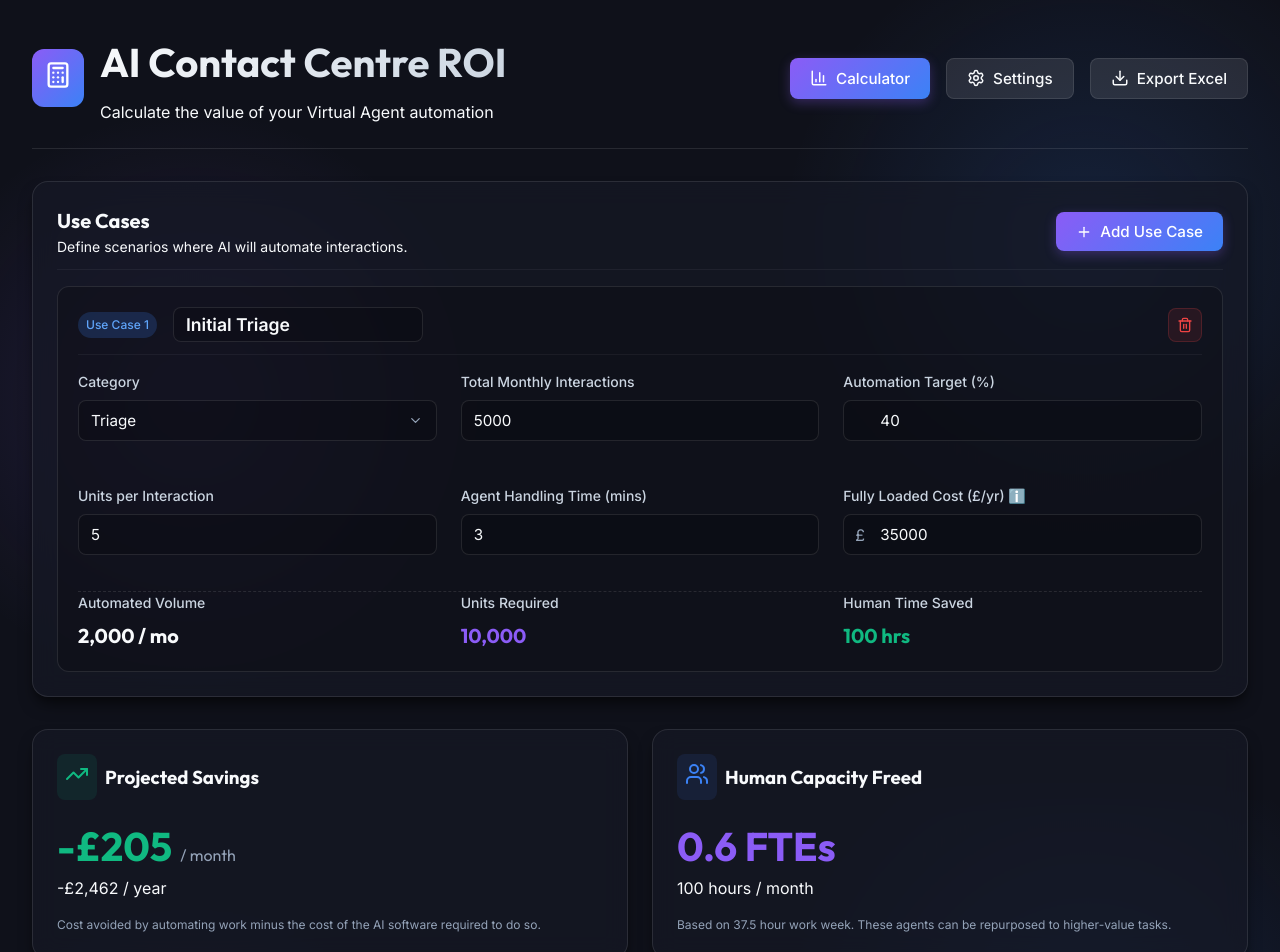
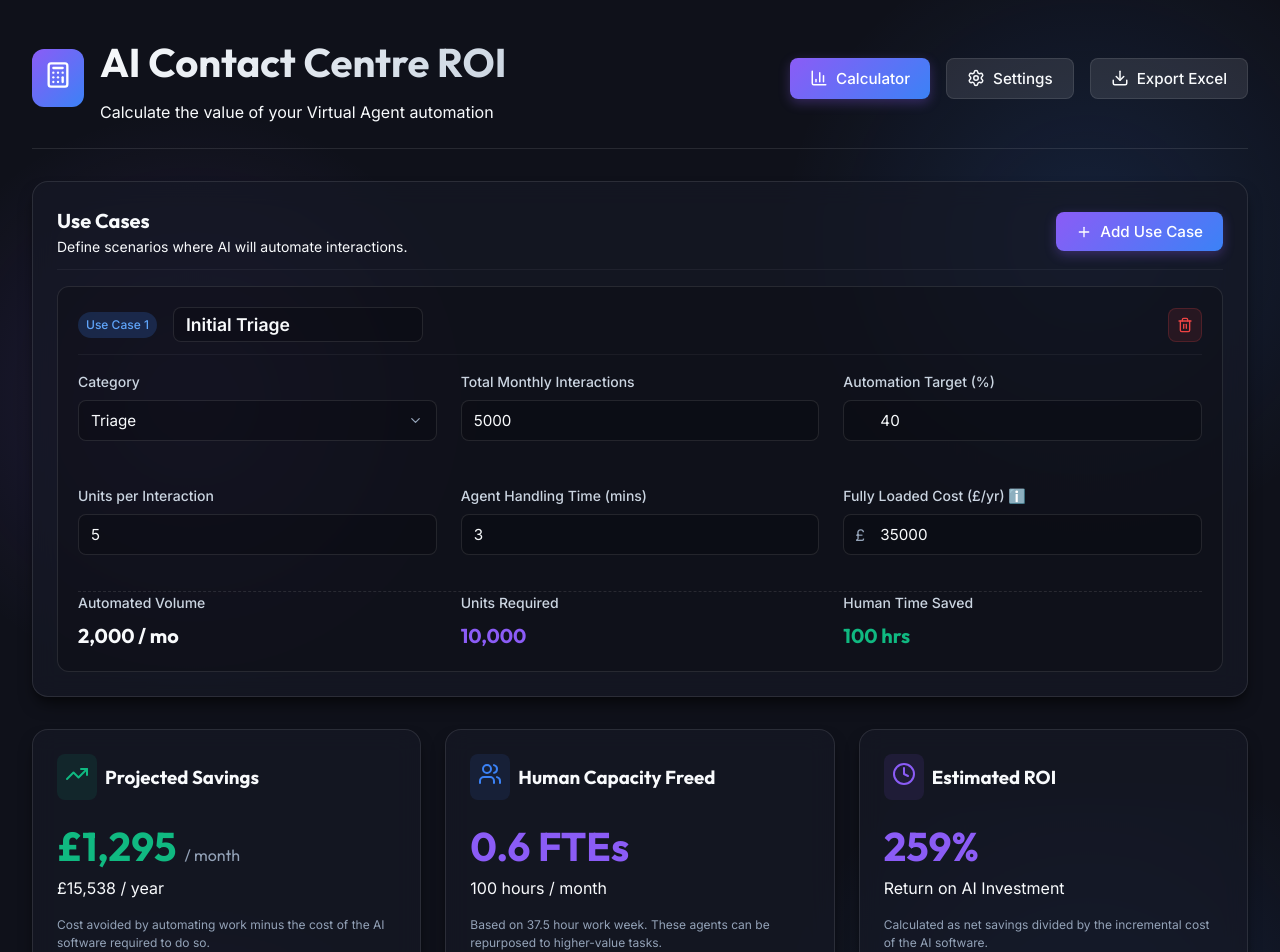
Before and after one commit to jredsell/roicalculator, a React (Vite) app: page / in a window 1280 px wide. Shown: the top 952 px of the page. Built offline with nearby package versions, Linux system fonts and the light colour scheme.

Commit message:
Update default settings and add ROI metric card

```diff
--- a/src/App.jsx
+++ b/src/App.jsx
@@ -7,11 +7,11 @@ import UseCaseManager from './components/UseCaseManager'
 import ResultsDashboard from './components/ResultsDashboard'
 
 const DEFAULT_GLOBAL_SETTINGS = {
-  agentLicenseCost: 50, // per agent/month
-  aiEnablementCost: 20, // per agent/month
+  agentLicenseCost: 65, // per agent/month
+  aiEnablementCost: 5, // per agent/month
   numberOfAgents: 100, // Total number of agents to base the global cost on
-  includedAiUnits: 10000, // units included per agent
-  additionalBundleCost: 15, // Cost per bundle
+  includedAiUnits: 1000, // units included per agent
+  additionalBundleCost: 95, // Cost per bundle
   additionalBundleSize: 50000, // Units per bundle
   fteWeeklyHours: 37.5 // Hours
 }
@@ -82,8 +82,10 @@ function App() {
 
     // Total Savings (Cost avoided by automating - Cost of AI software + Cost of Base Software)
     // Actually, saving is: Human Cost Avoided - (Total AI Software Cost - Base Software Cost)
-    const netMonthlySavings = totalCurrentAgentCostMonthly - (totalAiMonthlyCost - baseSoftwareCost)
+    const incrementalAiCost = totalAiMonthlyCost - baseSoftwareCost
+    const netMonthlySavings = totalCurrentAgentCostMonthly - incrementalAiCost
     const netYearlySavings = netMonthlySavings * 12
+    const roiPercentage = incrementalAiCost > 0 ? (netMonthlySavings / incrementalAiCost) * 100 : (netMonthlySavings > 0 ? 100 : 0)
 
     return {
       totalUnitsRequired,
@@ -91,13 +93,15 @@ function App() {
       extraUnitsNeeded,
       bundlesNeeded,
       totalAiMonthlyCost,
+      incrementalAiCost,
       baseSoftwareCost,
       totalTimeSavedMinutes,
       totalTimeSavedHours: totalTimeSavedMinutes / 60,
       totalFteSaved,
       totalCurrentAgentCostMonthly,
       netMonthlySavings,
-      netYearlySavings
+      netYearlySavings,
+      roiPercentage
     }
   }, [globalSettings, useCases])
 
@@ -138,7 +142,8 @@ function App() {
       ['Total FTEs Saved', results.totalFteSaved],
       ['Current Human Handling Cost (£/Mo)', results.totalCurrentAgentCostMonthly],
       ['Net Monthly Savings (£)', results.netMonthlySavings],
-      ['Net Yearly Savings (£)', results.netYearlySavings]
+      ['Net Yearly Savings (£)', results.netYearlySavings],
+      ['Estimated ROI (%)', results.roiPercentage]
     ];
 
     const wb = XLSX.utils.book_new();
--- a/src/components/ResultsDashboard.jsx
+++ b/src/components/ResultsDashboard.jsx
@@ -42,7 +42,7 @@ export default function ResultsDashboard({ results, useCases, globalSettings })
   return (
     <div className="flex" style={{ flexDirection: 'column', gap: '2rem' }}>
       {/* Top Metrics Summary */}
-      <div className="grid-2">
+      <div className="grid-3">
         <div className="card">
           <div className="flex items-center gap-2 mb-4">
             <div style={{ padding: '0.5rem', background: 'rgba(16, 185, 129, 0.1)', borderRadius: 'var(--radius-md)' }}>
@@ -77,6 +77,24 @@ export default function ResultsDashboard({ results, useCases, globalSettings })
           </div>
           <p className="metric-subtext mt-4">
             Based on {globalSettings.fteWeeklyHours} hour work week. These agents can be repurposed to higher-value tasks.
+          </p>
+        </div>
+
+        <div className="card">
+          <div className="flex items-center gap-2 mb-4">
+            <div style={{ padding: '0.5rem', background: 'rgba(139, 92, 246, 0.1)', borderRadius: 'var(--radius-md)' }}>
+              <Clock size={24} color="var(--accent-primary)" />
+            </div>
+            <h3 style={{ margin: 0 }}>Estimated ROI</h3>
+          </div>
+          <div className="metric-value" style={{ fontSize: '2.5rem', color: 'var(--accent-primary)' }}>
+            {formatNumber(results.roiPercentage)}%
+          </div>
+          <div className="text-secondary mt-2">
+            Return on AI Investment
+          </div>
+          <p className="metric-subtext mt-4">
+            Calculated as net savings divided by the incremental cost of the AI software.
           </p>
         </div>
       </div>
```
